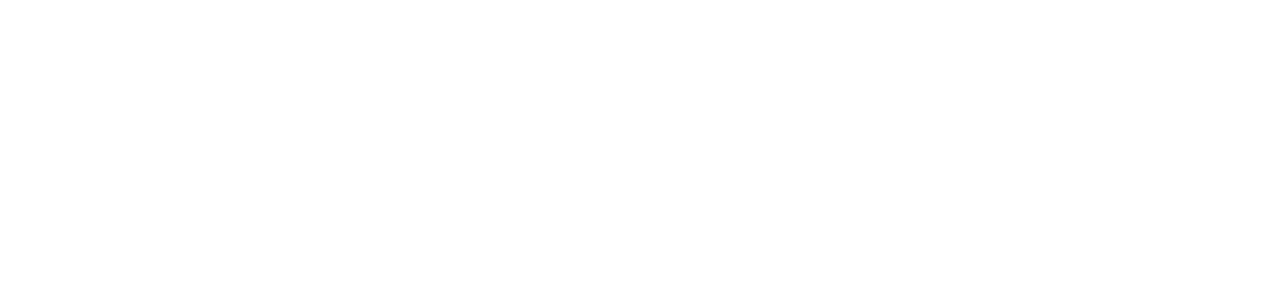
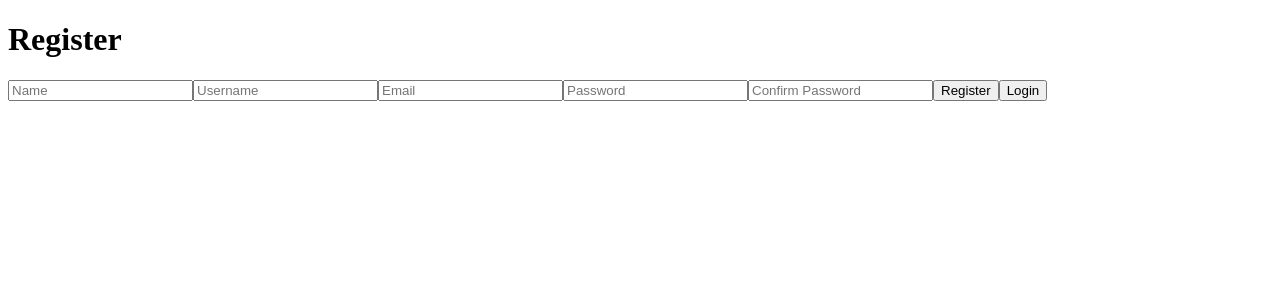
Before and after one commit to Iqbaltawakal05/Miniproject-react, a React (Vite) app: page /register in a window 1280 px wide. Before the commit this address had no page. Shown: the top 300 px of the page. Built offline with nearby package versions, Linux system fonts and the light colour scheme.

Commit message:
Add register page

```diff
--- a/Pages/Login.jsx
+++ b/Pages/Login.jsx
@@ -1,6 +1,7 @@
 import Navbar from "../Components/Navbar"
 import { useEffect, useState } from "react"
 import axios from "axios"
+import { Link } from "react-router-dom"
 
 
 function Login () {
@@ -41,7 +42,9 @@
             <input type="text" placeholder="Username" onChange={handleUsernameChange} value={Username}/>
             <input type="password" placeholder="Password" onChange={handlePasswordChange} value={Password}/>
             <button onClick={handleLogin}>Login</button>
-            <button>Register</button>
+            <Link to={'/register'}>
+                <button>Register</button>
+            </Link>
         </div>
     )}
 export default Login
--- /dev/null
+++ b/Pages/Register.jsx
@@ -0,0 +1,19 @@
+import { Link } from "react-router-dom"
+function Register () {
+    return (
+        <div>
+            <h1>Register</h1>
+            <input type="text" placeholder="Name" />
+            <input type="text" placeholder="Username" />
+            <input type="text" placeholder="Email" />
+            <input type="password" placeholder="Password" />
+            <input type="password" placeholder="Confirm Password" />
+            <button>Register</button>
+            <Link to={'/login'}>
+                <button>Login</button>
+            </Link>
+        </div>
+    )
+}
+
+export default Register
--- a/src/App.jsx
+++ b/src/App.jsx
@@ -3,7 +3,7 @@
 import User from "../Pages/User"
 import SingleUser from "../Pages/SingleUser"
 import Login from "../Pages/Login"
-
+import Register from "../Pages/Register"
 function App () {
   return (
     <div>
@@ -13,6 +13,7 @@
           <Route path="/user" element={<User />} />
           <Route path="/user/:id" element={<SingleUser />} />
           <Route path="/login" element={<Login />} />
+          <Route path="/register" element={<Register />} />
         </Routes>
       </BrowserRouter>
     </div>
```
